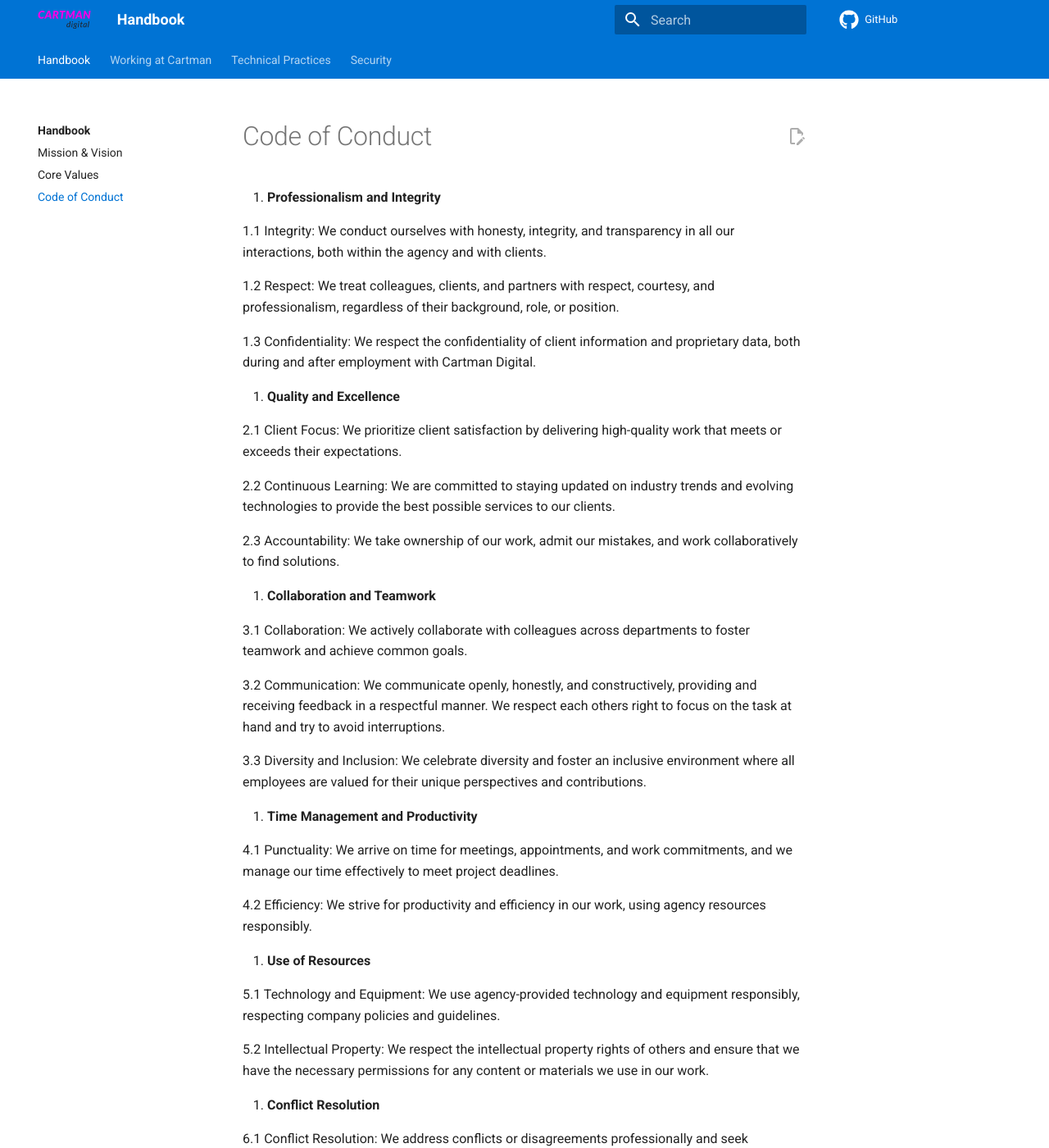
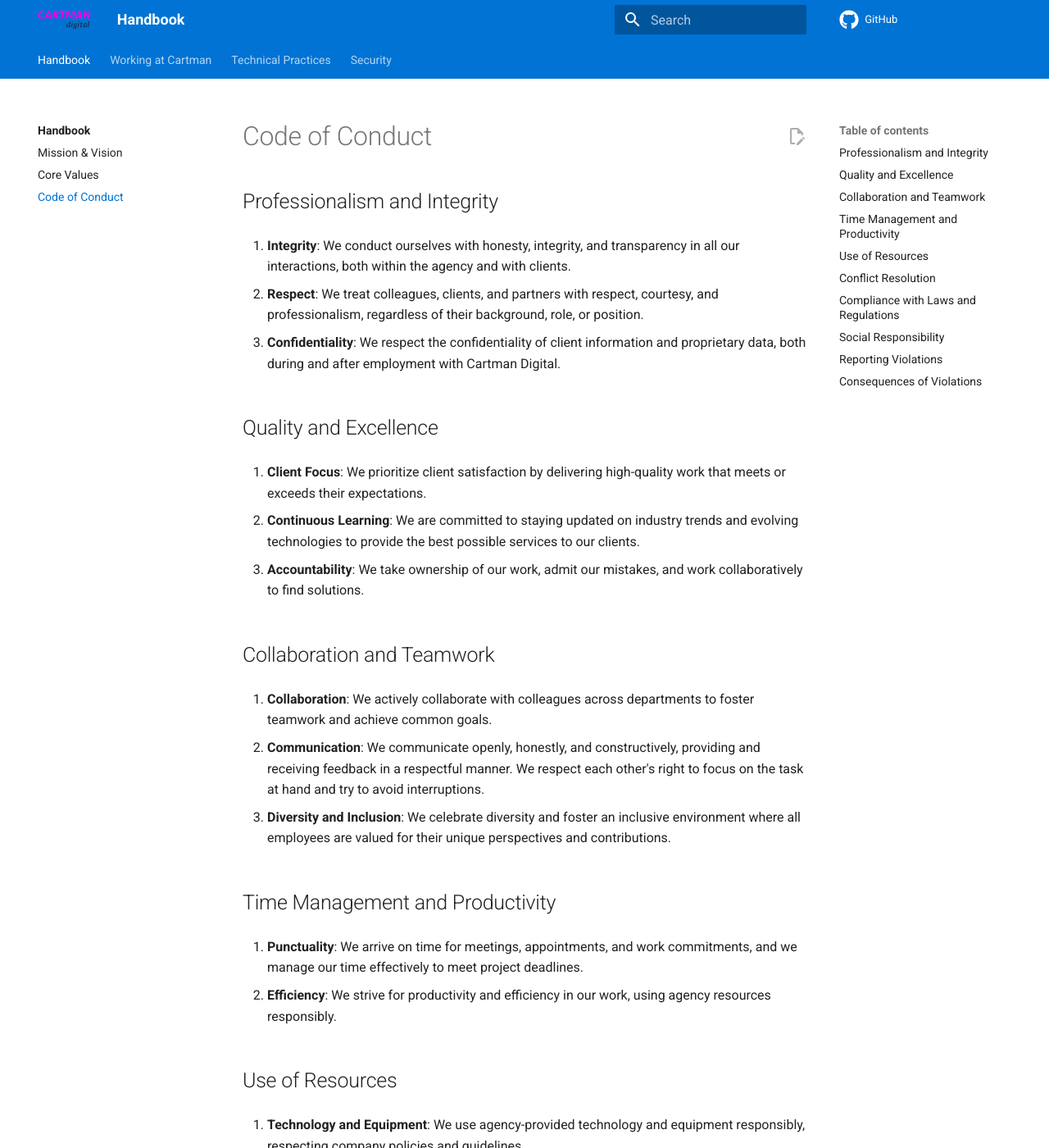
Before and after one commit to Cartman-Digital/handbook, an MkDocs documentation site: the page built from docs/index/code-of-conduct.md, in a window 1280 px wide and 1400 px high. Shown: the whole window at 82% size. Built offline with MkDocs 1.6.1 and Material for MkDocs 9.7.7, drawn with Linux system fonts in a browser that asks for light colours; comment, search, counter and statistics services are not loaded; some of the changed text lies outside the part shown.

Commit message:
improve index

```diff
--- a/docs/index/code-of-conduct.md
+++ b/docs/index/code-of-conduct.md
@@ -1,57 +1,57 @@
 # Code of Conduct
 
-1. **Professionalism and Integrity**
+## Professionalism and Integrity
 
-1.1 Integrity: We conduct ourselves with honesty, integrity, and transparency in all our interactions, both within the agency and with clients.
+1. **Integrity**: We conduct ourselves with honesty, integrity, and transparency in all our interactions, both within the agency and with clients.
 
-1.2 Respect: We treat colleagues, clients, and partners with respect, courtesy, and professionalism, regardless of their background, role, or position.
+2. **Respect**: We treat colleagues, clients, and partners with respect, courtesy, and professionalism, regardless of their background, role, or position.
 
-1.3 Confidentiality: We respect the confidentiality of client information and proprietary data, both during and after employment with Cartman Digital.
+3. **Confidentiality**: We respect the confidentiality of client information and proprietary data, both during and after employment with Cartman Digital.
 
-1. **Quality and Excellence**
+## Quality and Excellence
 
-2.1 Client Focus: We prioritize client satisfaction by delivering high-quality work that meets or exceeds their expectations.
+1. **Client Focus**: We prioritize client satisfaction by delivering high-quality work that meets or exceeds their expectations.
 
-2.2 Continuous Learning: We are committed to staying updated on industry trends and evolving technologies to provide the best possible services to our clients.
+2. **Continuous Learning**: We are committed to staying updated on industry trends and evolving technologies to provide the best possible services to our clients.
 
-2.3 Accountability: We take ownership of our work, admit our mistakes, and work collaboratively to find solutions.
+3. **Accountability**: We take ownership of our work, admit our mistakes, and work collaboratively to find solutions.
 
-1. **Collaboration and Teamwork**
+## Collaboration and Teamwork
 
-3.1 Collaboration: We actively collaborate with colleagues across departments to foster teamwork and achieve common goals.
+1. **Collaboration**: We actively collaborate with colleagues across departments to foster teamwork and achieve common goals.
 
-3.2 Communication: We communicate openly, honestly, and constructively, providing and receiving feedback in a respectful manner. We respect each others right to focus on the task at hand and try to avoid interruptions.
+2. **Communication**: We communicate openly, honestly, and constructively, providing and receiving feedback in a respectful manner. We respect each other's right to focus on the task at hand and try to avoid interruptions.
 
-3.3 Diversity and Inclusion: We celebrate diversity and foster an inclusive environment where all employees are valued for their unique perspectives and contributions.
+3. **Diversity and Inclusion**: We celebrate diversity and foster an inclusive environment where all employees are valued for their unique perspectives and contributions.
 
-1. **Time Management and Productivity**
+## Time Management and Productivity
 
-4.1 Punctuality: We arrive on time for meetings, appointments, and work commitments, and we manage our time effectively to meet project deadlines.
+1. **Punctuality**: We arrive on time for meetings, appointments, and work commitments, and we manage our time effectively to meet project deadlines.
 
-4.2 Efficiency: We strive for productivity and efficiency in our work, using agency resources responsibly.
+2. **Efficiency**: We strive for productivity and efficiency in our work, using agency resources responsibly.
 
-1. **Use of Resources**
+## Use of Resources
 
-5.1 Technology and Equipment: We use agency-provided technology and equipment responsibly, respecting company policies and guidelines.
+1. **Technology and Equipment**: We use agency-provided technology and equipment responsibly, respecting company policies and guidelines.
 
-5.2 Intellectual Property: We respect the intellectual property rights of others and ensure that we have the necessary permissions for any content or materials we use in our work.
+2. **Intellectual Property**: We respect the intellectual property rights of others and ensure that we have the necessary permissions for any content or materials we use in our work.
 
-1. **Conflict Resolution**
+## Conflict Resolution
 
-6.1 Conflict Resolution: We address conflicts or disagreements professionally and seek resolution through open and constructive communication.
+1. **Conflict Resolution**: We address conflicts or disagreements professionally and seek resolution through open and constructive communication.
 
-**7. Compliance with Laws and Regulations**
+## Compliance with Laws and Regulations
 
-7.1 Legal Compliance: We adhere to all applicable laws, regulations, and industry standards relevant to our work.
+1. **Legal Compliance**: We adhere to all applicable laws, regulations, and industry standards relevant to our work.
 
-**8. Social Responsibility**
+## Social Responsibility
 
-8.1 Community: We actively engage in efforts that contribute positively to our local and global communities.
+1. **Community**: We actively engage in efforts that contribute positively to our local and global communities.
 
-**9. Reporting Violations**
+## Reporting Violations
 
-9.1 Reporting: If employees observe or experience any violations of this code of conduct, they are encouraged to report them to their supervisor.
+1. **Reporting**: If employees observe or experience any violations of this code of conduct, they are encouraged to report them to their supervisor.
 
-**10. Consequences of Violations**
+## Consequences of Violations
 
 Violations of this code of conduct may result in disciplinary action, up to and including termination of employment.
```
Also changed, not shown: docs/index.md (+11 -2 lines), docs/index/core-values.md (+13 -1 lines), docs/index/mission-vision.md (+12 -4 lines).
